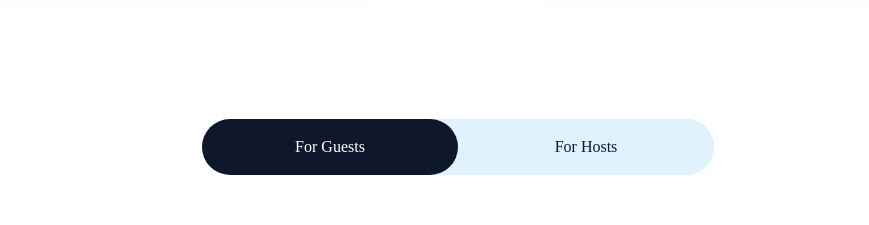
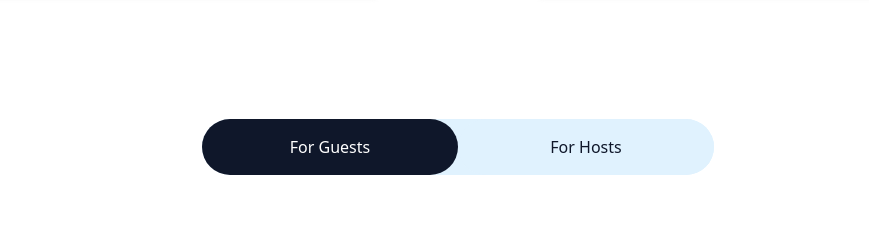
Before and after one commit to samakintayo/Lunest-waitlist, a React (Vite) app in the folder lunest-waitlist/: page / in a window 1280 px wide. Shown: the part 1905-2130 px from the top of the page, without its empty margins (182-1051 px from the left). Built offline with nearby package versions, Linux system fonts and the light colour scheme; a web font is replaced by a local one.

Commit message:
Update HostGuest.jsx

```diff
--- a/lunest-waitlist/src/components/HostGuest.jsx
+++ b/lunest-waitlist/src/components/HostGuest.jsx
@@ -8,7 +8,7 @@ const HostGuest = () => {
       {/* Toggle between Guest and Host */}
       <div className="w-full max-w-lg h-14 bg-sky-100 rounded-full flex text-sm sm:text-base">
         <button
-          className={`w-1/2 h-full px-3 sm:px-6 transition-all duration-300 rounded-full flex justify-center items-center font-medium font-['Aeonik_Pro'] ${
+          className={`w-1/2 h-full px-3 sm:px-6 transition-all duration-300 rounded-full flex justify-center items-center font-medium ${
             isGuest
               ? 'bg-slate-900 text-white  '
               : 'bg-sky-100 text-slate-900'
@@ -18,7 +18,7 @@ const HostGuest = () => {
           For Guests
         </button>
         <button
-          className={`w-1/2 h-full px-3 sm:px-6 transition-all duration-300 rounded-full flex justify-center items-center font-medium font-['Aeonik_Pro'] ${
+          className={`w-1/2 h-full px-3 sm:px-6 transition-all duration-300 rounded-full flex justify-center items-center font-medium ${
             !isGuest
               ? 'bg-slate-900 text-white'
               : 'bg-sky-100 text-slate-900'
```
